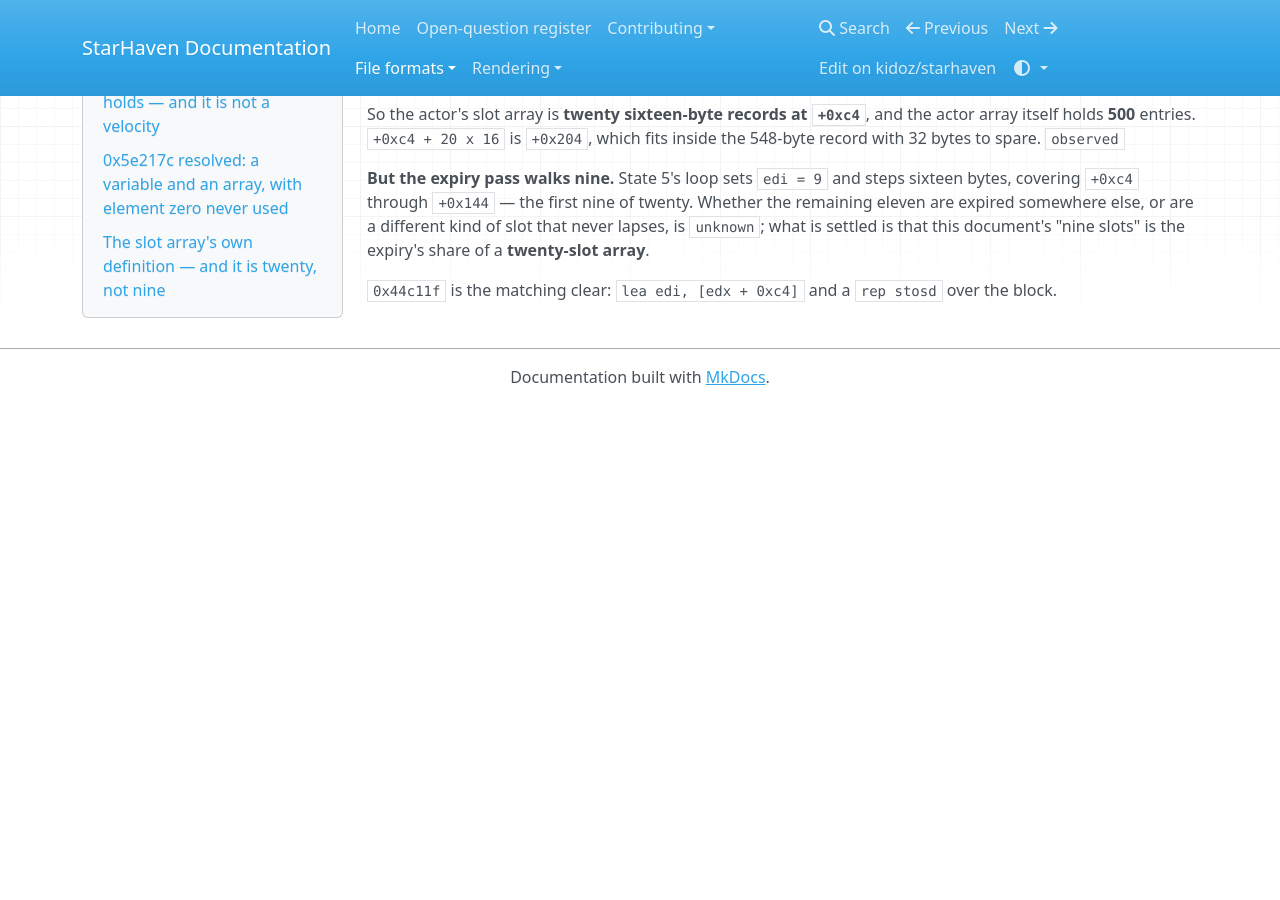
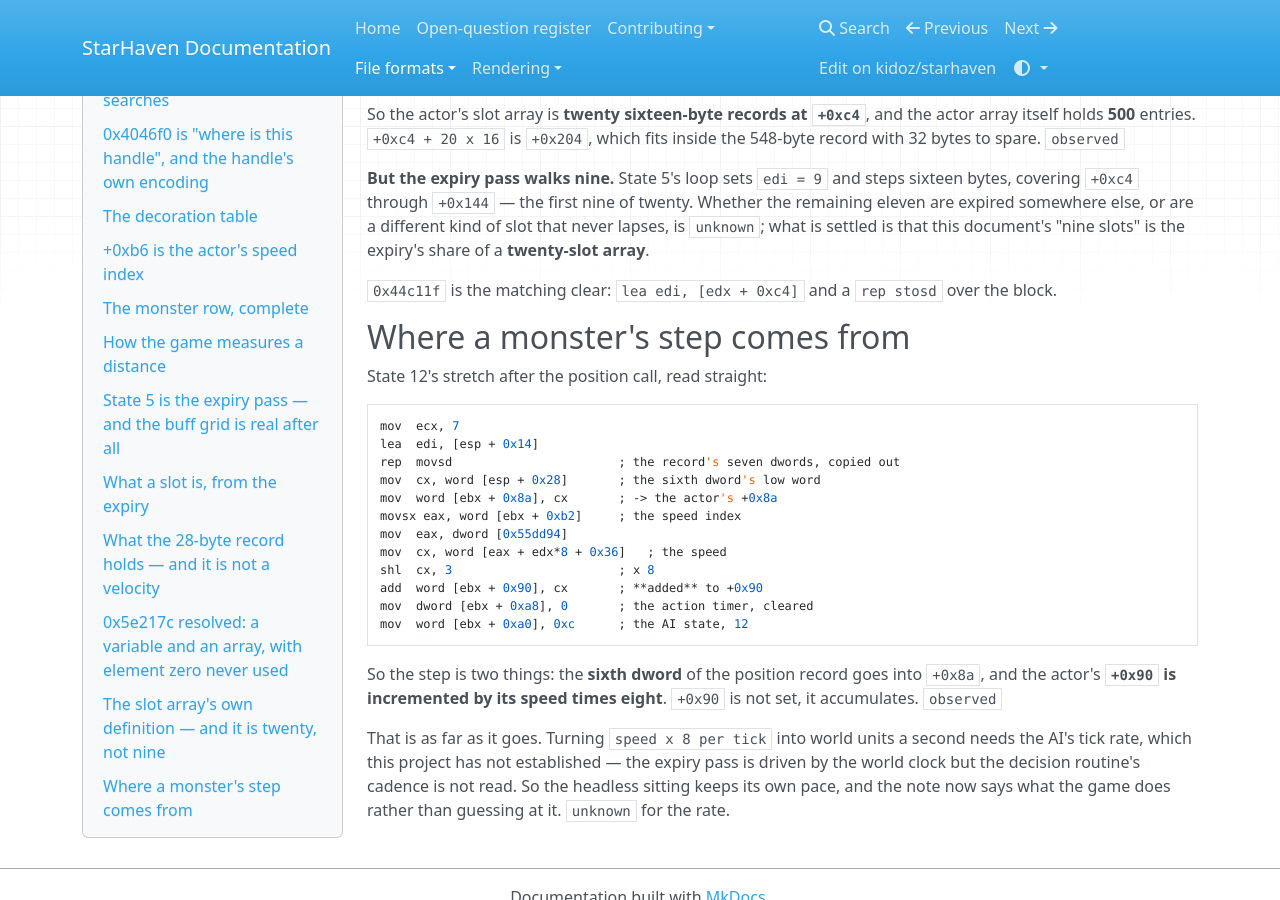
Before and after one commit to kidoz/starhaven, an MkDocs documentation site: the page built from docs/formats/event-actors.md, in a window 1280 px wide and 900 px high, scrolled down 24339 px. Built offline with MkDocs 1.6.1, drawn with Linux system fonts in a browser that asks for light colours; nearby versions of some CDN libraries; before the commit the page ends 24744 px from its top, so only the background shows below that.

Commit message:
Read state twelve's step: a word from the record and speed times eight

````diff
--- a/docs/formats/event-actors.md
+++ b/docs/formats/event-actors.md
@@ -1330,3 +1330,32 @@ document's "nine slots" is the expiry's share of a **twenty-slot array**.
 
 `0x44c11f` is the matching clear: `lea edi, [edx + 0xc4]` and a `rep stosd`
 over the block.
+
+## Where a monster's step comes from
+
+State 12's stretch after the position call, read straight:
+
+```
+mov  ecx, 7
+lea  edi, [esp + 0x14]
+rep  movsd                       ; the record's seven dwords, copied out
+mov  cx, word [esp + 0x28]       ; the sixth dword's low word
+mov  word [ebx + 0x8a], cx       ; -> the actor's +0x8a
+movsx eax, word [ebx + 0xb2]     ; the speed index
+mov  eax, dword [0x55dd94]
+mov  cx, word [eax + edx*8 + 0x36]   ; the speed
+shl  cx, 3                       ; x 8
+add  word [ebx + 0x90], cx       ; **added** to +0x90
+mov  dword [ebx + 0xa8], 0       ; the action timer, cleared
+mov  word [ebx + 0xa0], 0xc      ; the AI state, 12
+```
+
+So the step is two things: the **sixth dword** of the position record goes into
+`+0x8a`, and the actor's **`+0x90` is incremented by its speed times eight**.
+`+0x90` is not set, it accumulates. `observed`
+
+That is as far as it goes. Turning `speed x 8 per tick` into world units a
+second needs the AI's tick rate, which this project has not established — the
+expiry pass is driven by the world clock but the decision routine's cadence is
+not read. So the headless sitting keeps its own pace, and the note now says
+what the game does rather than guessing at it. `unknown` for the rate.
````
Also changed, not shown: README.md (+9 -0 lines).
